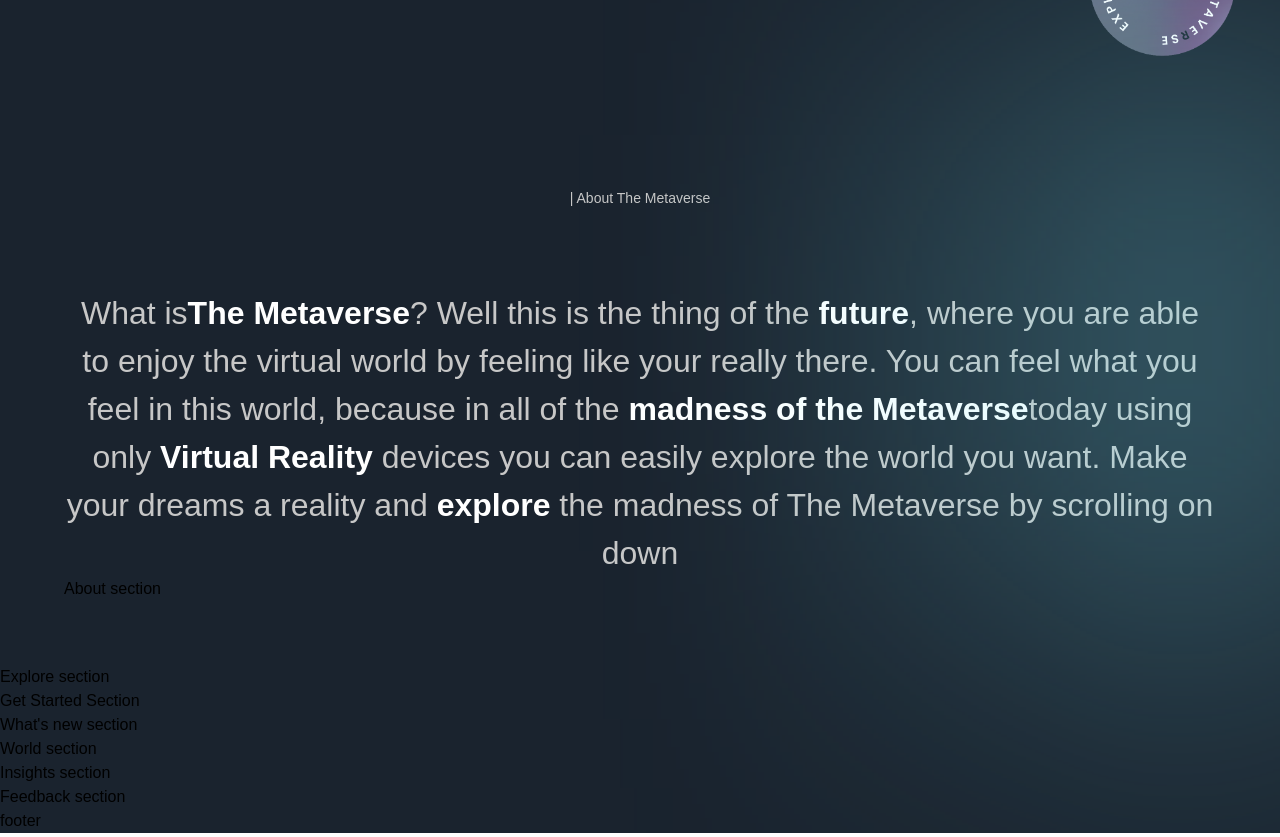
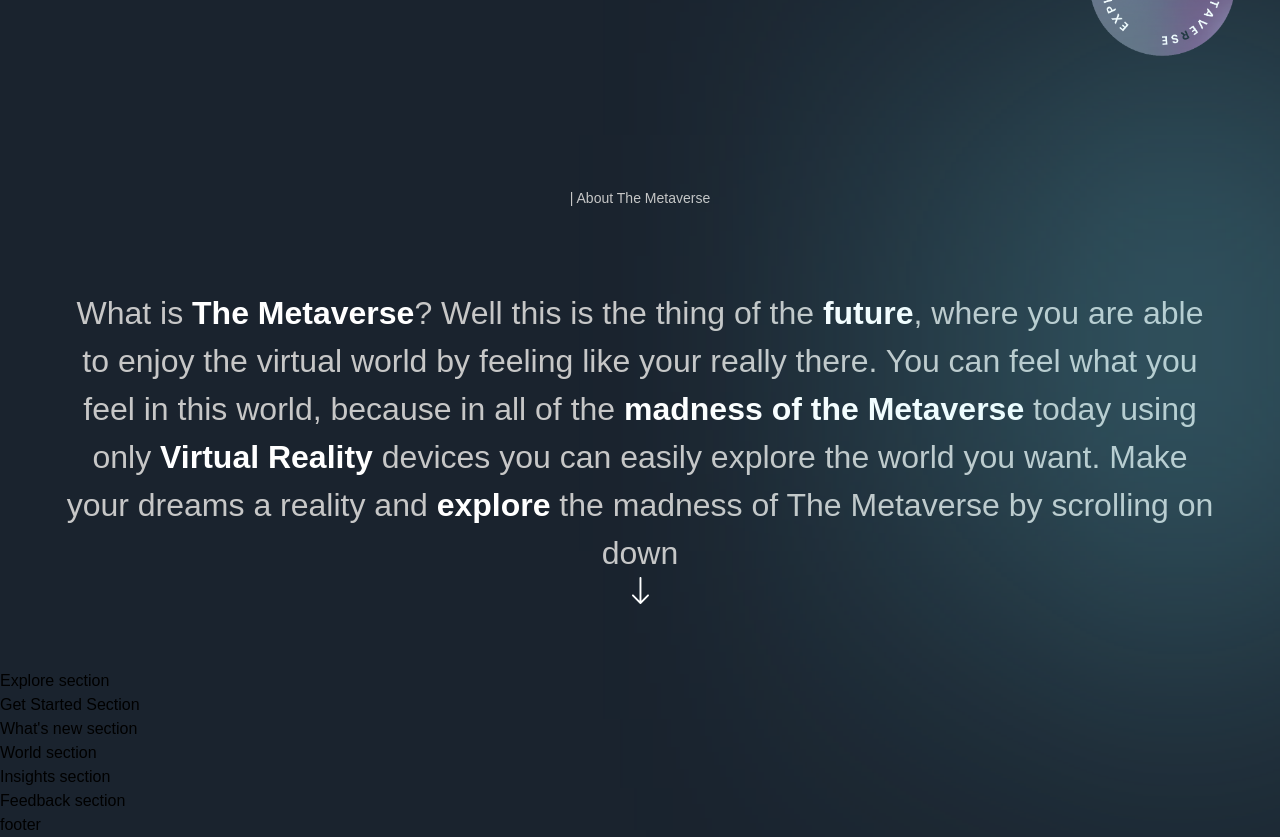
Before and after one commit to mffonua/Modern-Website, a Next.js app: page / in a window 1280 px wide. Shown: the part 980-1817 px from the top of the page. Built offline with nearby package versions, Linux system fonts and the light colour scheme; a web font is replaced by a local one.

Commit message:
finished about section added in fading functions

```diff
--- a/sections/About.jsx
+++ b/sections/About.jsx
@@ -21,23 +21,16 @@ const About = () => (
 <TypingText title='| About The Metaverse' textStyles='text-center' />
     <motion.p variants={fadeIn('up', 'tween', 0.2, 1)}
     className='mt-[80px] font-normal sm:text-[32px] text-[20px] text-center text-secondary-white'>
-      What is
-     <span className='font-extrabold text-white'>The Metaverse</span>
-      ? Well this is the thing of the
-      <span className='font-extrabold text-white'> future</span>
-      , where you are able to enjoy the virtual world
-      by feeling like your really there. You can feel what you feel in this world, because in all of the
-      <span className='font-extrabold text-white'> madness of the Metaverse</span>
-      today using only
-      <span className='font-extrabold text-white'> Virtual Reality </span>
-       devices you can easily explore the world you want. Make your dreams a reality and
-      <span className='font-extrabold text-white'> explore </span>
-      the madness of The Metaverse
-      by scrolling on down
+      What is <span className='font-extrabold text-white'>The Metaverse</span>?  Well this is the thing of the <span className='font-extrabold text-white'> future</span>, where you are able to enjoy the virtual world
+      by feeling like your really there. You can feel what you feel in this world, because in all of the <span className='font-extrabold text-white'> madness of the Metaverse</span> today using only <span className='font-extrabold text-white'> Virtual Reality </span>
+       devices you can easily explore the world you want. Make your dreams a reality and <span className='font-extrabold text-white'> explore </span> the madness of The Metaverse by scrolling on down
+    </motion.p>
+    <motion.img variants={fadeIn('up', 'tween', 0.5, 1)}
+    src='/arrow-down.svg'
+    alt='arrow down'
+    className='w-[18px] h-[28px] object-contain mt- [28px]'/>
+    </motion.div>
 
-    </motion.p>
-    </motion.div>
-    About section
   </section>
 );
 
```
